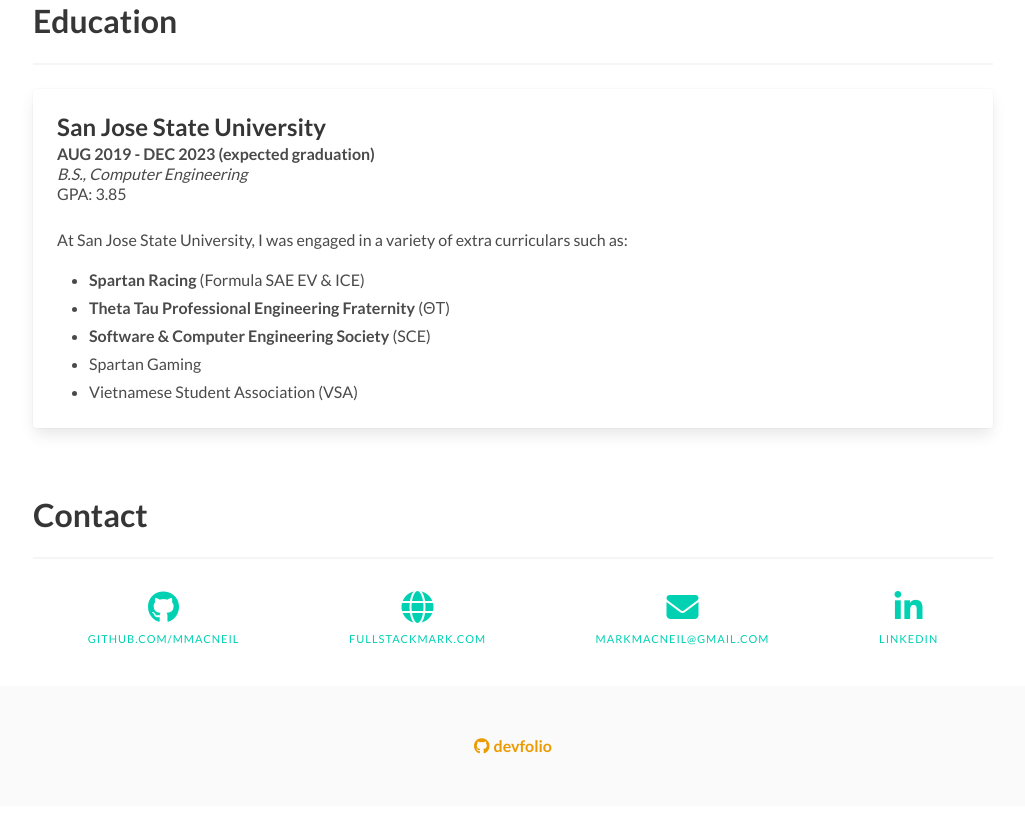
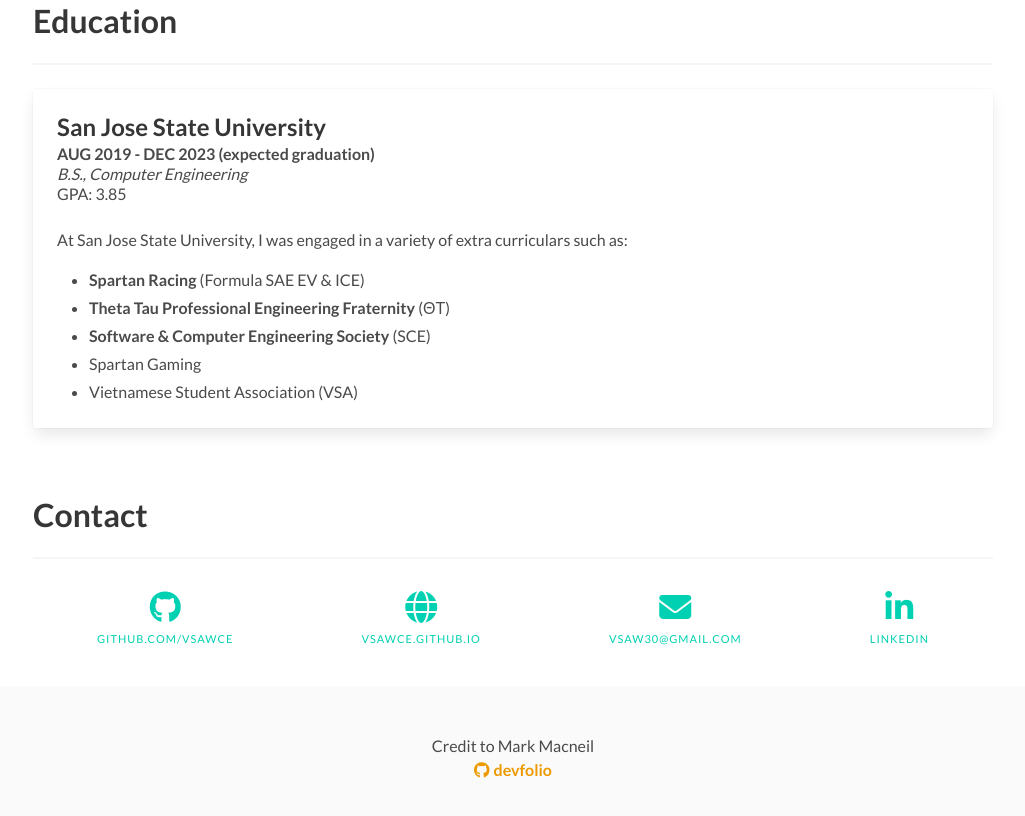
Before and after one commit to vsawce/vsawce.github.io, a plain HTML site: page index.html in a window 1280 px wide. Shown: the part 4516-5332 px from the top of the page, without its empty margins (127-1152 px from the left). Drawn offline with Linux system fonts and the light colour scheme.

Commit message:
Updated contact section

```diff
--- a/index.html
+++ b/index.html
@@ -414,34 +414,34 @@
       <nav class="level">
         <div class="level-item has-text-centered">
           <div>
-            <a href="https://github.com/mmacneil" class="icon is-large">
+            <a href="https://github.com/vsawce" class="icon is-large">
               <i class="fab fa-2x fa-github"></i>
             </a>
-            <p class="heading"><a href="https://github.com/mmacneil">github.com/mmacneil</a></p>
+            <p class="heading"><a href="https://github.com/vsawce">github.com/vsawce</a></p>
           </div>
         </div>
         <div class="level-item has-text-centered">
           <div>
-            <a href="https://fullstackmark.com" class="icon is-large">
+            <a href="https://vsawce.github.io" class="icon is-large">
               <i class="fas fa-2x fa-globe"></i>
             </a>
-            <p class="heading"><a href="https://fullstackmark.com">fullstackmark.com</a></p>
+            <p class="heading"><a href="https://vsawce.github.io">vsawce.github.io</a></p>
           </div>
         </div>
         <div class="level-item has-text-centered">
           <div>
-            <a href="mailto:markmacneil@gmail.com" class="icon is-large">
+            <a href="mailto:vsaw30@gmail.com" class="icon is-large">
               <i class="fas fa-2x fa-envelope"></i>
             </a>
-            <p class="heading"><a href="mailto:markmacneil@gmail.com">markmacneil@gmail.com</a></p>
+            <p class="heading"><a href="mailto:vsaw30@gmail.com">vsaw30@gmail.com</a></p>
           </div>
         </div>
         <div class="level-item has-text-centered">
           <div>
-            <a href="https://www.linkedin.com/in/markmacneilhfx" class="icon is-large">
+            <a href="https://www.linkedin.com/in/vincentsaw" class="icon is-large">
               <i class="fab fa-2x fa-linkedin-in"></i>
             </a>
-            <p class="heading"><a href="https://www.linkedin.com/in/markmacneilhfx">linkedin</a></p>
+            <p class="heading"><a href="https://www.linkedin.com/in/vincentsaw">linkedin</a></p>
           </div>
         </div>
       </nav>
@@ -706,6 +706,8 @@
   <footer class="footer">
     <div class="content has-text-centered">
       <p>
+        Credit to Mark Macneil
+        <br>
         <a href="https://github.com/mmacneil/devfolio" target="_blank" class="icon has-text-primary">
           <i class="fab fa-github"></i> <strong>devfolio</strong></a>
       </p>
```
